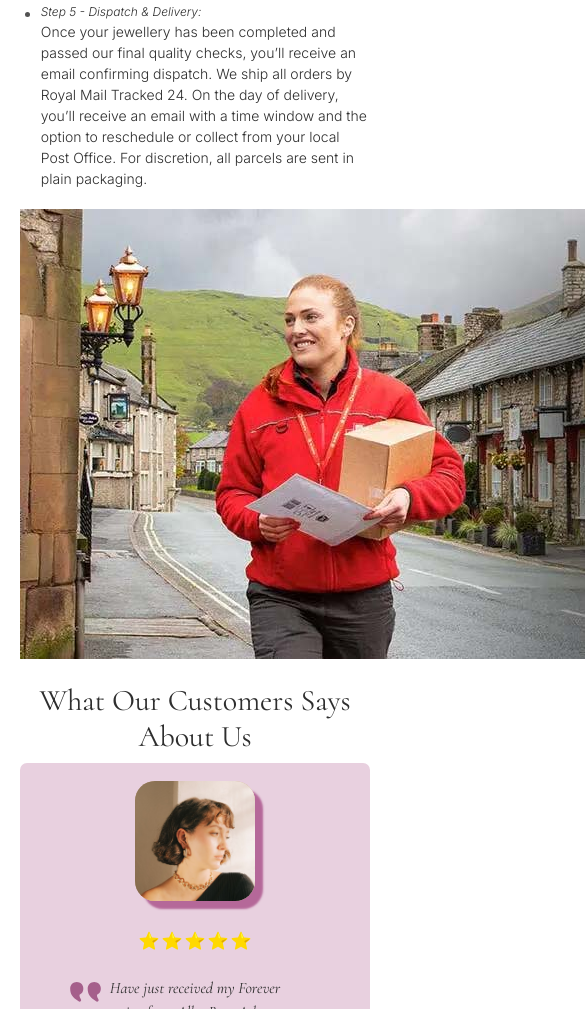
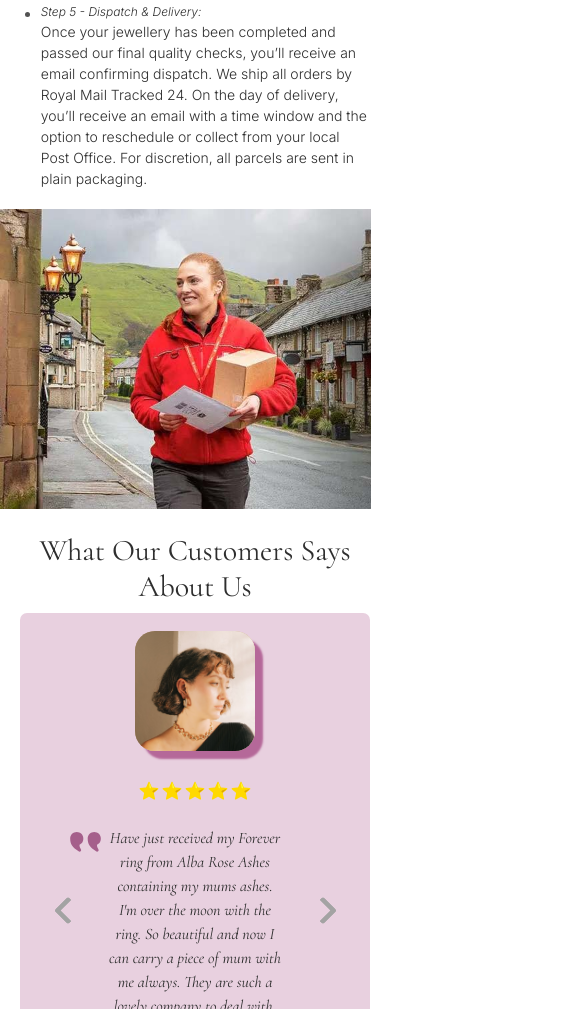
Before and after one commit to KRISHSENTI123/albarose-html, a plain HTML site: page delivery-times.html in a window 390 px wide. Shown: the part 1153-2162 px from the top of the page, 585 px wide, since content can reach past the window. Drawn offline with nearby package versions, Linux system fonts and the light colour scheme; grey boxes are pictures that could not be loaded.

Commit message:
Adjust padding in testimonial items and center stars; enhance image section styling for better layout

```diff
--- a/css/_delivery.css
+++ b/css/_delivery.css
@@ -13,7 +13,7 @@
 .testimonial-item {
     background: white;
     border-radius: 7px;
-    padding: 40px 30px;
+    padding: 20px 30px;
     margin: 10px;
     /* box-shadow: 0 1px 2px rgba(0, 0, 0, 0.1);*/
     display: flex;
@@ -177,6 +177,10 @@
     border-top: 3px solid;
 }
 
+.imgSec img {
+    width: 100%;
+}
+
 /* Custom dots */
 .testimonial-carousel .owl-dots {
     text-align: center;
@@ -239,6 +243,10 @@
         bottom: -20px;
         font-size: 40px;
     }
+
+    .testimonial-stars {
+        justify-content: center;
+    }
 }
 
 @media (max-width: 575px) {
@@ -266,4 +274,20 @@
     .testimonial-text {
         font-size: 16px;
     }
+
+    .imgSec {
+        margin-left: -20px;
+        margin-right: -20px;
+        height: 300px;
+        object-fit: cover;
+        width: 95vw;
+        overflow: hidden;
+    }
+
+    .imgSec img {
+        width: auto !important;
+        height: 300px;
+        object-fit: cover;
+        align-items: center;
+    }
 }
```
